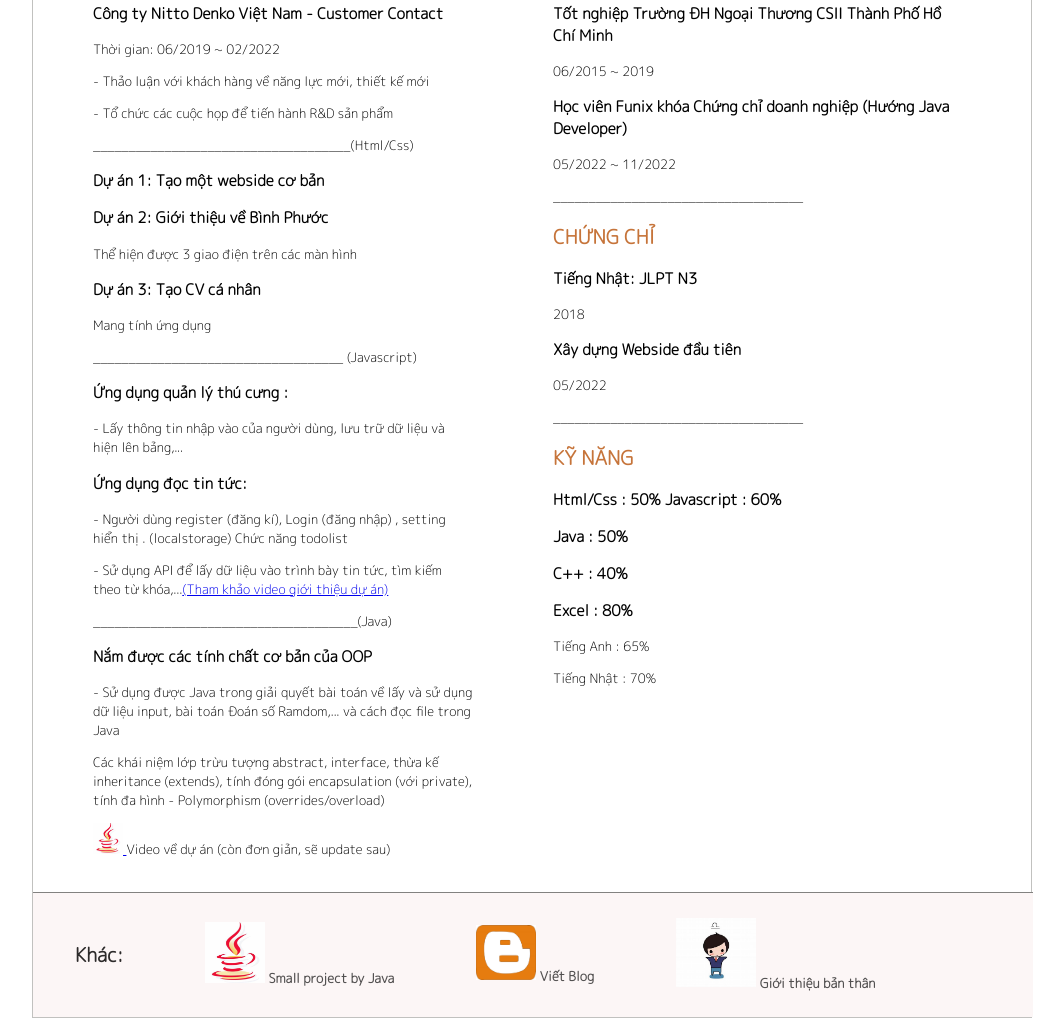
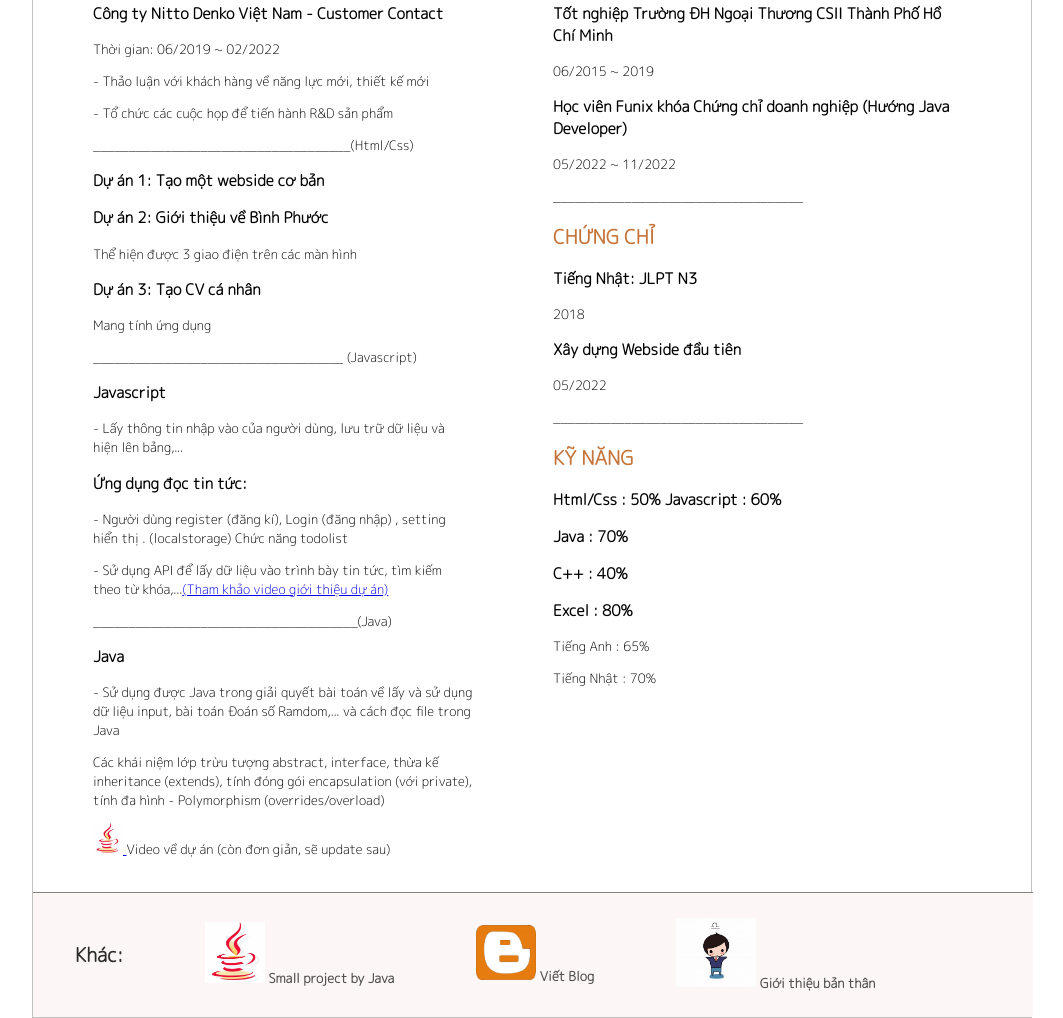
Before and after one commit to Nhungftu2/work, a plain HTML site: page index.html in a window 1280 px wide. Shown: the part 565-1583 px from the top of the page, without its empty margins (108-1171 px from the left). Drawn offline with Linux system fonts and the light colour scheme; a web font is replaced by a local one.

Commit message:
Update index.html

```diff
--- a/index.html
+++ b/index.html
@@ -101,7 +101,7 @@
             <p> Mang tính ứng dụng </p>
 
             <p> ___________________________________ (Javascript)</p>
-            <h3> Ứng dụng quản lý thú cưng :</h3>
+            <h3> Javascript </h3>
             <!-- <p> Thời gian: 06/2022</p> -->
             <p> - Lấy thông tin nhập vào của người dùng, lưu trữ dữ liệu và hiện lên bảng,... </p>
 
@@ -110,7 +110,7 @@
 
             <p> - Sử dụng API để lấy dữ liệu vào trình bày tin tức, tìm kiếm theo từ khóa,...<a href="https://www.youtube.com/watch?v=e2TCRr7TDxE" target="_blank">(Tham khảo video giới thiệu dự án) </a>  </p>
             <p> _____________________________________(Java)</p>
-            <h3>Nắm được các tính chất cơ bản của OOP</h3>
+            <h3> Java </h3>
             <p>
                 - Sử dụng được Java trong giải quyết bài toán về lấy và sử dụng dữ liệu input,
                 bài toán Đoán số Ramdom,... và cách đọc file trong Java
@@ -142,7 +142,7 @@
             <p> ___________________________________</p>
             <h2> KỸ NĂNG </h2>
             <h3> Html/Css : 50% Javascript : 60% </h3>
-            <h3> Java : 50%</h3>
+            <h3> Java : 70%</h3>
             <h3> C++ : 40% </h3>
             <h3> Excel : 80% </h3>
             <!-- <img src="image/tiktok.png" alt="tiktok" width= "30px" height="30px"> -->
```
